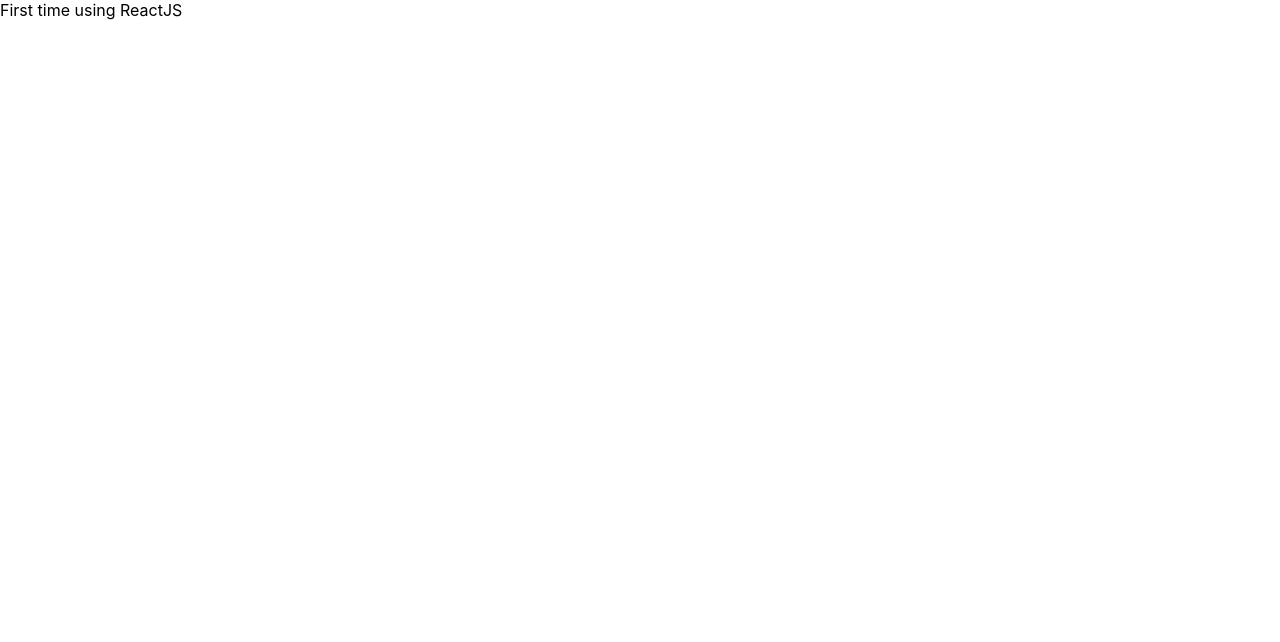
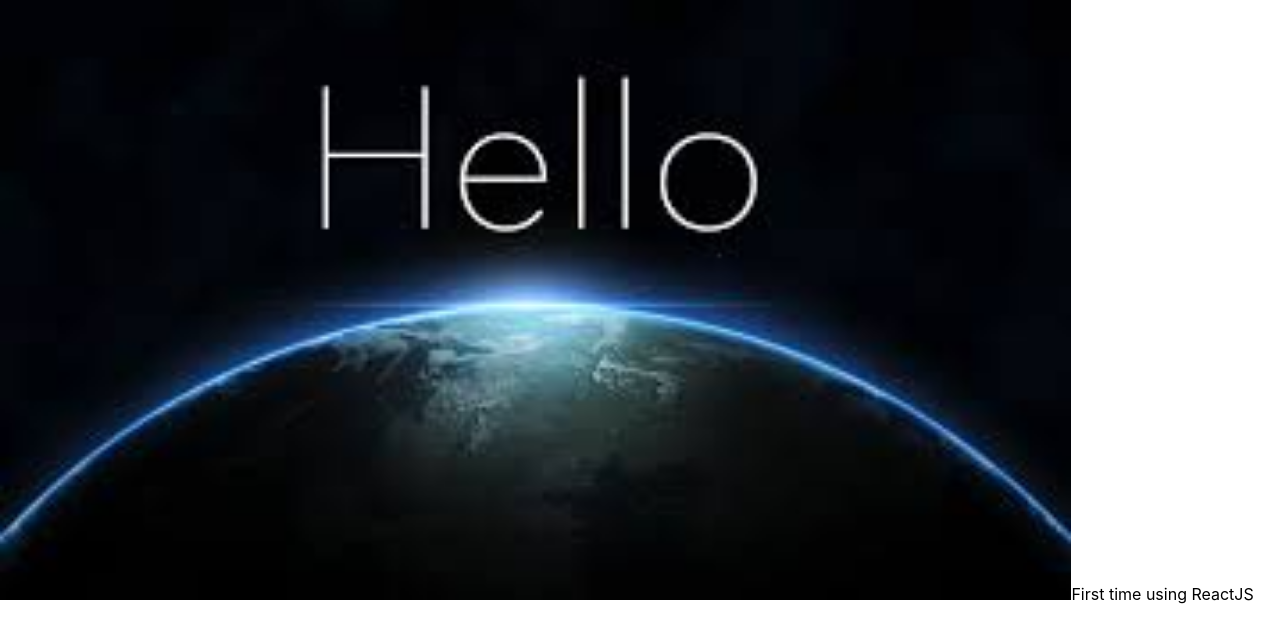
Before and after one commit to jayrick-gacayan-test/react-app-prac-with-firebase, a React (Create React App) app: page / in a window 1280 px wide. Shown: the top 642 px of the page. Built offline with nearby package versions, Linux system fonts and the light colour scheme.

Commit message:
Add some image to App.js

```diff
--- a/src/App.js
+++ b/src/App.js
@@ -1,6 +1,10 @@
+import hello from './img_hello_react.jpg';
 const App = () => {
   return (
     <div>
+      <img  src={ hello }
+            alt="Hello React"
+            style={{ height: "600px"}} />
       First time using ReactJS
     </div>
   );
```
Also changed, not shown: src/img_hello_react.jpg (added).
